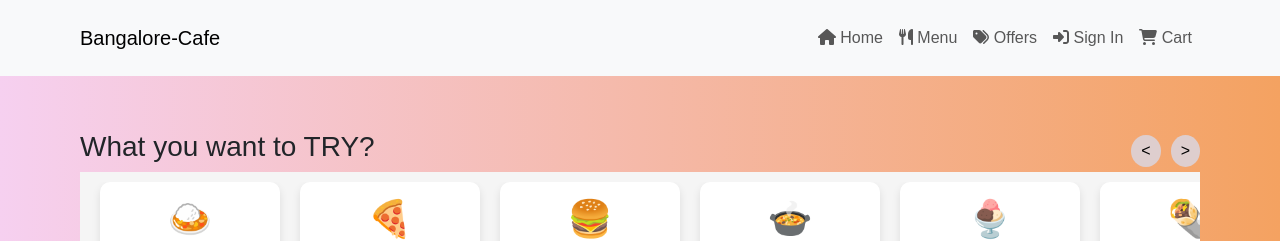
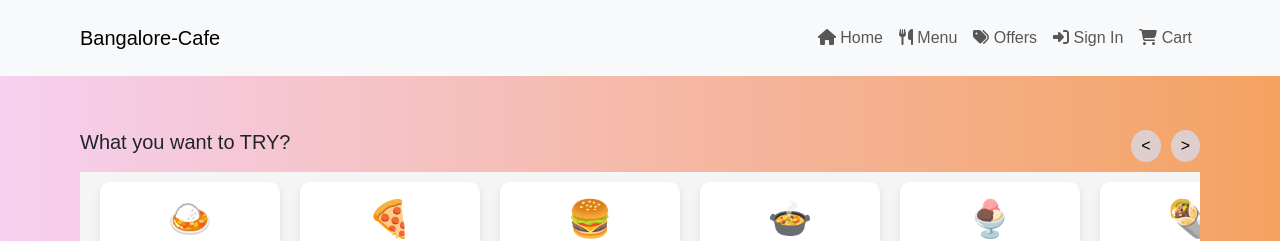
Before and after one commit to rameshvnaik/hotel-app, a React (Create React App) app: page / in a window 1280 px wide. Shown: the top 241 px of the page. Built offline with nearby package versions, Linux system fonts and the light colour scheme; no server answers.

Commit message:
Code clean-up

```diff
--- a/src/components/Card/Displayitem.scss
+++ b/src/components/Card/Displayitem.scss
@@ -8,32 +8,27 @@
 
 .item-card {
   flex: 1 1 200px;
-  min-width: 250px;
+  min-width: 220px;
   max-width: 300px;
   border: 1px solid #ccc;
   box-shadow: 2px 2px 10px rgba(0, 0, 0, 0.1);
   border-radius: 8px;
 
-
-
-
-
   @media screen and (max-width: 767px) {
 
-      .card-image{
+    .card-image {
       width: 120px;
       height: 120px;
 
     }
 
-
-      .card-title{
+    .card-title {
       font-size: 15px;
       font-weight: 900px !important;
 
     }
 
-      .card-text{
+    .card-text {
       font-size: 13px;
       font-weight: 900px !important;
     }
--- a/src/components/FirstSection/MenuBar.jsx
+++ b/src/components/FirstSection/MenuBar.jsx
@@ -40,7 +40,7 @@ const MenuBar = () => {
         <div  className='menubar-section'>
             <div className='menubar-header'>
                 <div>
-                    <h3>What you want to TRY?</h3>
+                    <h5>What you want to TRY?</h5>
                 </div>
                 <div className='button-section'>
                     <button className="button" onClick={scrollLeft}>
--- a/src/components/FirstSection/MenuBar.scss
+++ b/src/components/FirstSection/MenuBar.scss
@@ -9,6 +9,7 @@
     justify-content: space-between;
     align-items: center;
     margin-top: 15vh;
+    margin-bottom: 10px;
 
     .button-section {
       display: flex;
@@ -120,7 +121,7 @@
 
   @media screen and (max-width: 767px) {
 
-    h3 {
+    h5 {
       font-size: 14px;
     }
 
```
Lines whose indentation alone changed are shown as unchanged.
